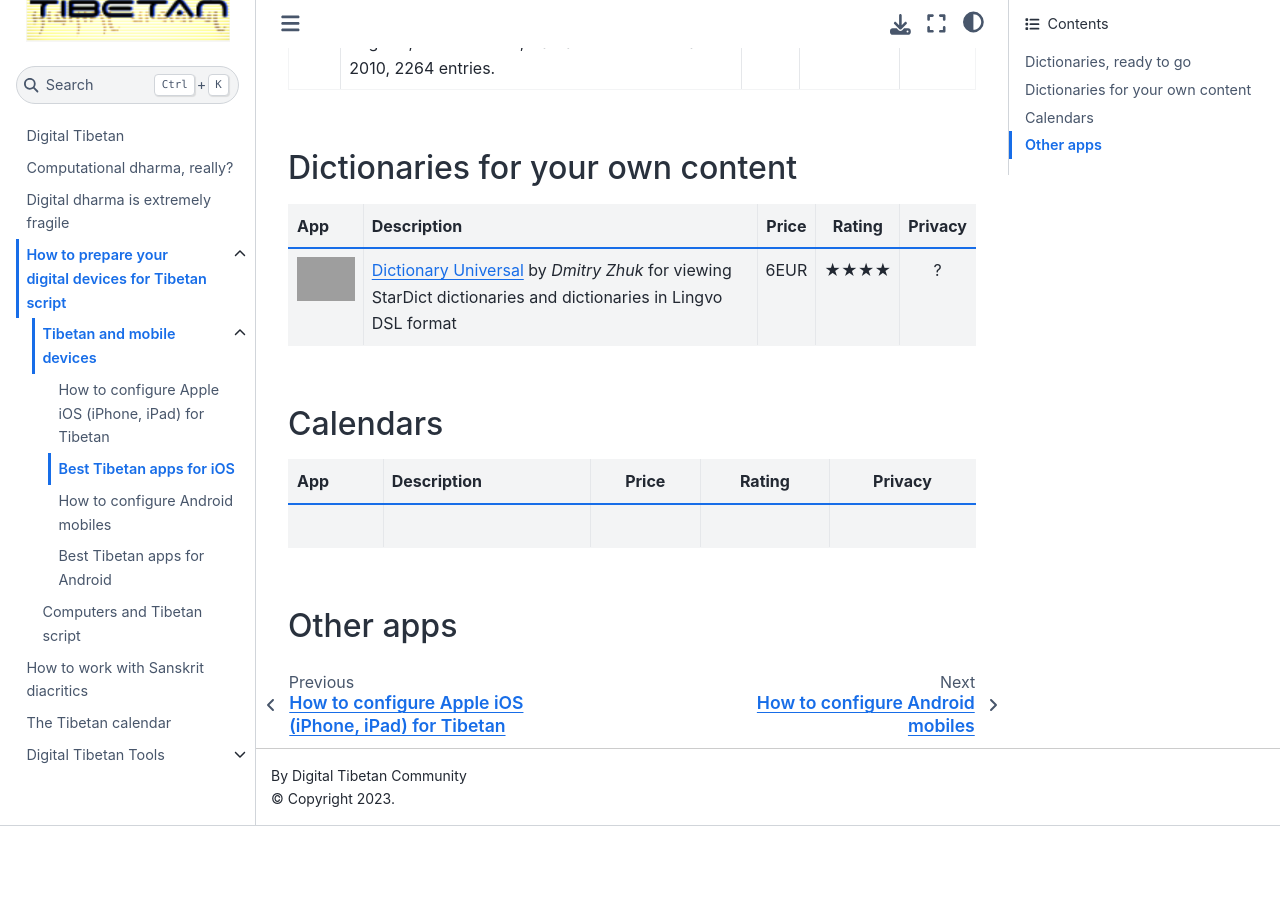
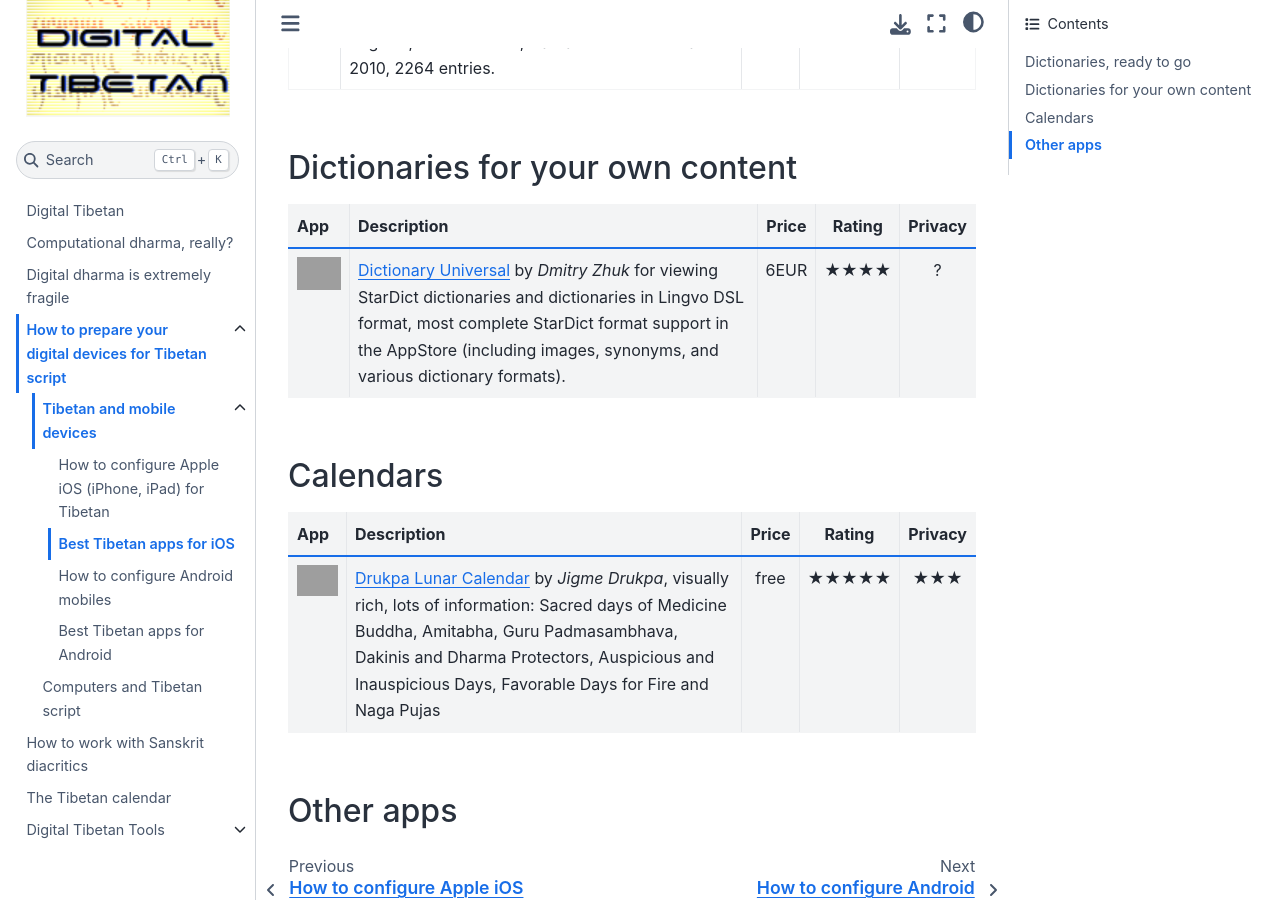
Before and after one commit to DigitalTibetan/DigitalTibetan, a Jupyter Book: the page built from docs/apps_ios.md, in a window 1280 px wide and 900 px high, scrolled down 836 px. Built offline with Jupyter Book 1.0.4 settings and Sphinx 7.4.7 and the Sphinx Book theme 1.1.4, drawn with Linux system fonts in a browser that asks for light colours; before the commit the page ends 1662 px from its top, so only the background shows below that; grey boxes are pictures that could not be loaded.

Commit message:
some apps

```diff
--- a/docs/apps_ios.md
+++ b/docs/apps_ios.md
@@ -5,21 +5,21 @@
 
 | App | Description | Price | Rating | Privacy |
 | --- | ----------- | :---: | :----: | :-----: |
-| <img src="https://is4-ssl.mzstatic.com/image/thumb/Purple123/v4/d4/0a/50/d40a5014-ea53-8df4-4955-5c8c7e40524c/AppIcon-0-1x_U007emarketing-0-0-85-220-4.png/350x350.png?" style="width: 64px;"> | [Tibetan Dictionary](https://apps.apple.com/us/app/tibetan-dictionary/id418873951) by _Phurba_, contains: tsig mdzod chen mo, dag yig gsar bsgrigs, New Tibetan-English-Chinese Vocabulary, New English-Tibetan Dictionary, Rangjung Yeshe Dictionary, Mahāvyutpatti | free | ★★★★ | ? |
-| <img src="https://is1-ssl.mzstatic.com/image/thumb/Purple62/v4/ec/48/a5/ec48a549-da8c-e466-b18f-6149c5f14fd9/mzm.outuupqo.png/350x350.png?" style="width: 64px;"> | [Monlam-dic](https://apps.apple.com/us/app/monlam-dic/id1054645616) by _Lobsang Monlam_ contains Tibetan-Tibetan, English-Tibetan and Tibetan-English dictionaries | free | ★★★★ | ? |
-| <img src="https://is5-ssl.mzstatic.com/image/thumb/Purple113/v4/9d/37/e7/9d37e737-ce9f-e688-2eff-a5d792ff9b7f/AppIcon-1x_U007emarketing-0-0-0-7-0-0-85-220.jpeg/350x350.png?" style="width: 64px;"> | [MonlamGrandTibetanDictionary](https://apps.apple.com/us/app/monlamgrandtibetandictionary/id1065052389) by _Lobsang Monlam_ contains Tibetan-Tibetan, English-Tibetan and Tibetan-English dictionaries of more than 100000 entries | free | ★★★★ | ? |
+| <img src="https://is4-ssl.mzstatic.com/image/thumb/Purple123/v4/d4/0a/50/d40a5014-ea53-8df4-4955-5c8c7e40524c/AppIcon-0-1x_U007emarketing-0-0-85-220-4.png/350x350.png?" style="width: 96px;"> | [Tibetan Dictionary](https://apps.apple.com/us/app/tibetan-dictionary/id418873951) by _Phurba_, contains: tsig mdzod chen mo, dag yig gsar bsgrigs, New Tibetan-English-Chinese Vocabulary, New English-Tibetan Dictionary, Rangjung Yeshe Dictionary, Mahāvyutpatti | free | ★★★★ | ? |
+| <img src="https://is1-ssl.mzstatic.com/image/thumb/Purple62/v4/ec/48/a5/ec48a549-da8c-e466-b18f-6149c5f14fd9/mzm.outuupqo.png/350x350.png?" style="width: 96px;"> | [Monlam-dic](https://apps.apple.com/us/app/monlam-dic/id1054645616) by _Lobsang Monlam_ contains Tibetan-Tibetan, English-Tibetan and Tibetan-English dictionaries | free | ★★★★ | ? |
+| <img src="https://is5-ssl.mzstatic.com/image/thumb/Purple113/v4/9d/37/e7/9d37e737-ce9f-e688-2eff-a5d792ff9b7f/AppIcon-1x_U007emarketing-0-0-0-7-0-0-85-220.jpeg/350x350.png?" style="width: 96px;"> | [MonlamGrandTibetanDictionary](https://apps.apple.com/us/app/monlamgrandtibetandictionary/id1065052389) by _Lobsang Monlam_ contains Tibetan-Tibetan, English-Tibetan and Tibetan-English dictionaries of more than 100000 entries | free | ★★★★ | ? |
 | <img src="https://is1-ssl.mzstatic.com/image/thumb/Purple124/v4/3b/43/2a/3b432a78-5d54-761b-5699-da9122e4bcca/AppIcon-0-1x_U007emarketing-0-10-0-85-220.png/246x0w.webp" style="width: 96px;"> | [myTibetan](https://apps.apple.com/us/app/mytibetan/id1436723937) by _Yury Nevalenny_ contains: 84000 translation project glossary, 4959 entries, bod rgya tshig mdzod chen mo, 53798 entries, dung dkar tshig mdzod chen mo, 13295 entries, Ives Waldo and Rangjung Yeshe, 145611 entries, Jeffrey Hopkins, 18441 entries, Monlam, Tib-Eng, 76838 entries, Monlam, Tib-Tib, 55124 entries, Monlam, Eng-Tib, 36126 entries, Nathan W. Hill Verbinator 2010, 2264 entries. | free| ★★★★★ |★★★ |
 
 ## Dictionaries for your own content
 
 | App | Description | Price | Rating | Privacy |
 | --- | ----------- | :---: | :----: | :-----: |
-| <img src="https://is4-ssl.mzstatic.com/image/thumb/Purple123/v4/41/cd/f2/41cdf247-415a-84f4-72a8-a1fe6180a500/AppIcon-0-0-1x_U007emarketing-0-0-0-6-0-85-220.png/1200x630wa.png" style="width: 96px;"> | [Dictionary Universal](https://apps.apple.com/de/app/dictionary-universal/id312088272?platform=iphone) by _Dmitry Zhuk_ for viewing StarDict dictionaries and dictionaries in Lingvo DSL format | 6EUR | ★★★★ | ? |
+| <img src="https://is4-ssl.mzstatic.com/image/thumb/Purple123/v4/41/cd/f2/41cdf247-415a-84f4-72a8-a1fe6180a500/AppIcon-0-0-1x_U007emarketing-0-0-0-6-0-85-220.png/246x0w.webp" style="width: 96px;"> | [Dictionary Universal](https://apps.apple.com/de/app/dictionary-universal/id312088272?platform=iphone) by _Dmitry Zhuk_ for viewing StarDict dictionaries and dictionaries in Lingvo DSL format, most complete StarDict format support in the AppStore (including images, synonyms, and various dictionary formats). | 6EUR | ★★★★ | ? |
 
 (ios_calendar_apps)=
 ## Calendars
 
 | App | Description | Price | Rating | Privacy |
 | --- | ----------- | :---: | :----: | :-----: |
-| <img src=""> | | | | |
+| <img src="https://is1-ssl.mzstatic.com/image/thumb/Purple114/v4/8a/be/97/8abe977d-a1ac-0caa-5186-0bbde5995288/AppIcon-0-0-1x_U007emarketing-0-0-0-10-0-0-sRGB-0-0-0-GLES2_U002c0-512MB-85-220-0-0.png/246x0w.webp" style="width: 96px;"> | [Drukpa Lunar Calendar](https://apps.apple.com/de/app/drukpa-lunar-calendar/id973390275) by _Jigme Drukpa_, visually rich, lots of information: Sacred days of Medicine Buddha, Amitabha, Guru Padmasambhava, Dakinis and Dharma Protectors, Auspicious and Inauspicious Days, Favorable Days for Fire and Naga Pujas | free | ★★★★★ | ★★★ |
 ## Other apps
```
